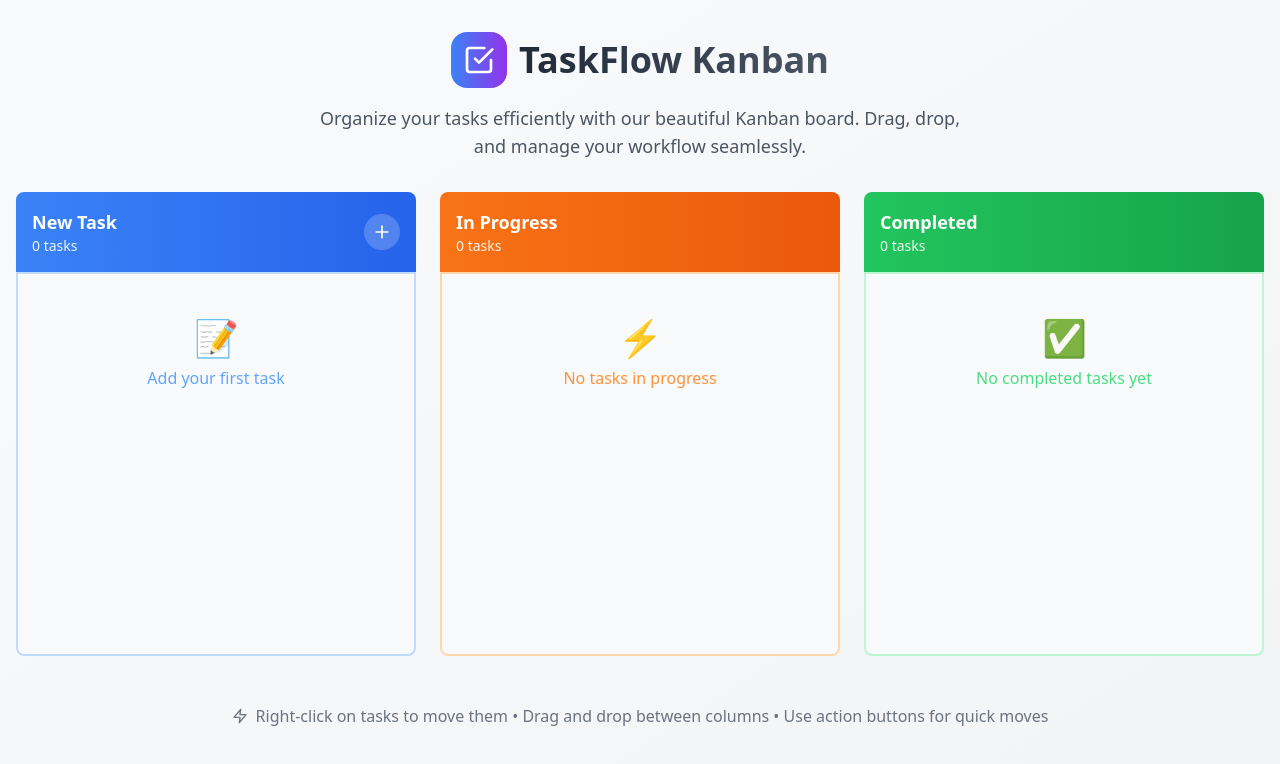
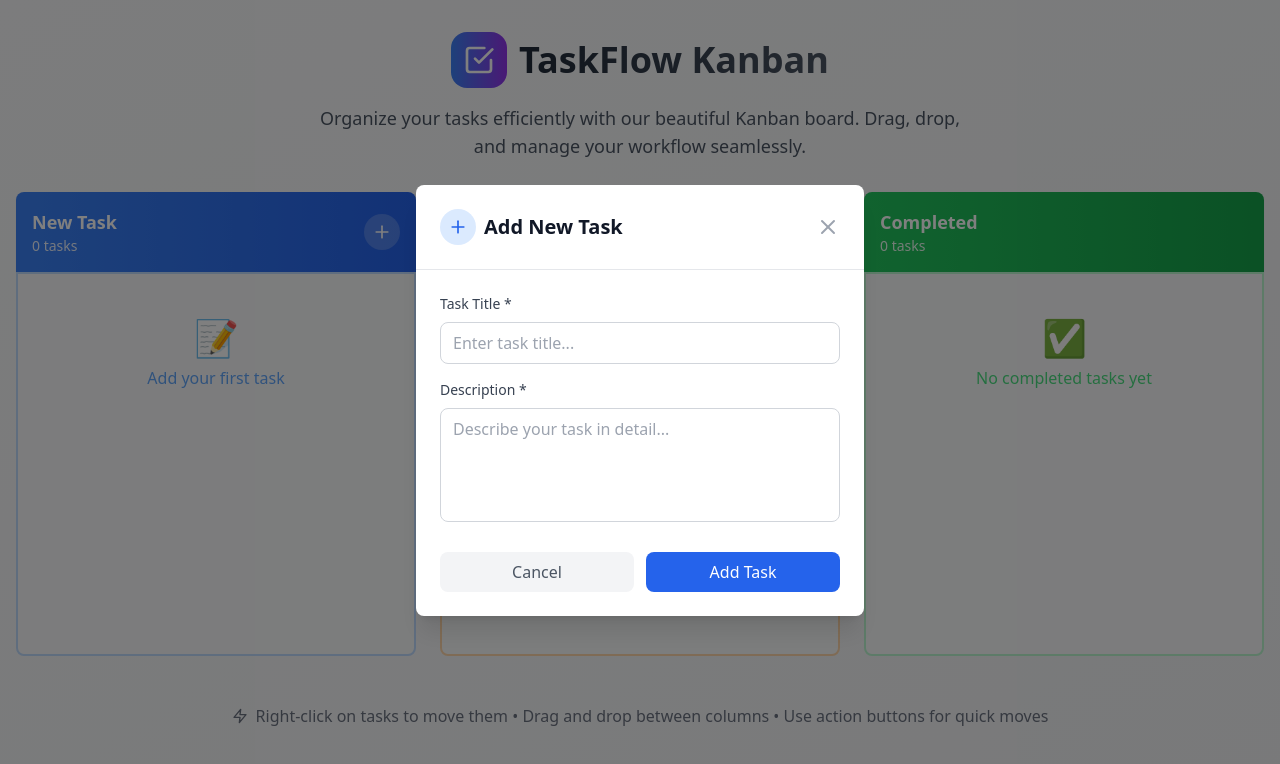
Before and after one commit to mdawlad29/taskFlow-kanban, a React (Vite) app: page / in a window 1280 px wide. Both pictures are taken after a click on the button "Add new task". Shown: the top 764 px of the page. Built offline with nearby package versions, Linux system fonts and the light colour scheme.

Commit message:
Add task modal

```diff
--- a/src/components/Column/index.tsx
+++ b/src/components/Column/index.tsx
@@ -1,12 +1,31 @@
+import { useState } from "react";
 import Card from "../../shared/Card";
+import { AddTodoModal } from "../../modal/AddTodoModal";
+import { useTodos } from "../../hooks/useTodos";
 
 const Column = () => {
+  const [showAddModal, setShowAddModal] = useState(false);
+  const { addTodo } = useTodos();
+
   return (
-    <div className="grid grid-cols-1 lg:grid-cols-3 md:grid-cols-2 gap-6 max-w-7xl mx-auto">
-      <Card title="new task" status="new" todos={[]} />
-      <Card title="in progress" status="ongoing" todos={[]} />
-      <Card title="completed" status="done" todos={[]} />
-    </div>
+    <>
+      <div className="grid grid-cols-1 lg:grid-cols-3 md:grid-cols-2 gap-6 max-w-7xl mx-auto">
+        <Card
+          title="new task"
+          status="new"
+          todos={[]}
+          onAddTodo={() => setShowAddModal(true)}
+        />
+        <Card title="in progress" status="ongoing" todos={[]} />
+        <Card title="completed" status="done" todos={[]} />
+      </div>
+
+      <AddTodoModal
+        isOpen={showAddModal}
+        onClose={() => setShowAddModal(false)}
+        onAdd={addTodo}
+      />
+    </>
   );
 };
 
--- /dev/null
+++ b/src/hooks/useTodos.ts
@@ -0,0 +1,23 @@
+import { useState, useCallback } from "react";
+import { Todo } from "../types/todo";
+
+export const useTodos = () => {
+  const [todos, setTodos] = useState<Todo[]>([]);
+
+  const addTodo = useCallback((title: string, description: string) => {
+    const newTodo: Todo = {
+      id: Date.now().toString(),
+      title,
+      description,
+      status: "new",
+      createdAt: new Date(),
+      movedAt: new Date(),
+    };
+    setTodos((prev) => [newTodo, ...prev]);
+  }, []);
+
+  return {
+    todos,
+    addTodo,
+  };
+};
--- /dev/null
+++ b/src/modal/AddTodoModal.tsx
@@ -0,0 +1,116 @@
+import React, { useState } from "react";
+import { X, Plus } from "lucide-react";
+
+interface AddTodoModalProps {
+  isOpen: boolean;
+  onClose: () => void;
+  onAdd: (title: string, description: string) => void;
+}
+
+export const AddTodoModal: React.FC<AddTodoModalProps> = ({
+  isOpen,
+  onClose,
+  onAdd,
+}) => {
+  const [title, setTitle] = useState("");
+  const [description, setDescription] = useState("");
+
+  const handleSubmit = (e: React.FormEvent) => {
+    e.preventDefault();
+    if (title.trim() && description.trim()) {
+      onAdd(title.trim(), description.trim());
+      setTitle("");
+      setDescription("");
+      onClose();
+    }
+  };
+
+  const handleClose = () => {
+    setTitle("");
+    setDescription("");
+    onClose();
+  };
+
+  if (!isOpen) return null;
+
+  return (
+    <div className="fixed inset-0 bg-black/50 flex items-center justify-center z-50 p-4">
+      <div className="bg-white rounded-lg shadow-xl max-w-md w-full max-h-[90vh] overflow-y-auto">
+        {/*<--- Header --->*/}
+        <div className="flex items-center justify-between p-6 border-b border-gray-200">
+          <div className="flex items-center gap-2">
+            <div className="bg-blue-100 p-2 rounded-full">
+              <Plus size={20} className="text-blue-600" />
+            </div>
+
+            <h2 className="text-xl font-semibold text-gray-900">
+              Add New Task
+            </h2>
+          </div>
+
+          <button
+            onClick={handleClose}
+            className="text-gray-400 hover:text-gray-600 transition-colors"
+          >
+            <X size={24} />
+          </button>
+        </div>
+
+        {/*<--- Form --->*/}
+        <form onSubmit={handleSubmit} className="p-6">
+          <div className="mb-4">
+            <label
+              htmlFor="title"
+              className="block text-sm font-medium text-gray-700 mb-2"
+            >
+              Task Title *
+            </label>
+            <input
+              id="title"
+              type="text"
+              value={title}
+              onChange={(e) => setTitle(e.target.value)}
+              className="w-full px-3 py-2 border border-gray-300 rounded-lg focus:outline-none focus:ring-1 focus:ring-blue-500 focus:border-transparent transition-all"
+              placeholder="Enter task title..."
+              required
+            />
+          </div>
+
+          <div className="mb-6">
+            <label
+              htmlFor="description"
+              className="block text-sm font-medium text-gray-700 mb-2"
+            >
+              Description *
+            </label>
+            <textarea
+              id="description"
+              value={description}
+              onChange={(e) => setDescription(e.target.value)}
+              rows={4}
+              className="w-full px-3 py-2 border border-gray-300 rounded-lg focus:ring-1 focus:ring-blue-500 focus:border-transparent transition-all resize-none focus:outline-none"
+              placeholder="Describe your task in detail..."
+              required
+            />
+          </div>
+
+          <div className="flex gap-3">
+            <button
+              type="button"
+              onClick={handleClose}
+              className="flex-1 px-4 py-2 text-gray-600 bg-gray-100 hover:bg-gray-200 rounded-lg transition-colors"
+            >
+              Cancel
+            </button>
+            <button
+              type="submit"
+              className="flex-1 px-4 py-2 bg-blue-600 hover:bg-blue-700 text-white rounded-lg transition-colors font-medium"
+            >
+              Add Task
+            </button>
+          </div>
+        </form>
+      </div>
+    </div>
+  );
+};
--- a/src/shared/Card/index.tsx
+++ b/src/shared/Card/index.tsx
@@ -6,9 +6,10 @@ interface ColumnProps {
   title: string;
   status: TodoStatus;
   todos?: Todo[];
+  onAddTodo?: () => void;
 }
 
-const Card = ({ title, status, todos }: ColumnProps) => {
+const Card = ({ title, status, todos, onAddTodo }: ColumnProps) => {
   const config = getColumnConfig(status);
   const canAddTodo = status === "new";
 
@@ -24,8 +25,9 @@ const Card = ({ title, status, todos }: ColumnProps) => {
             <p className="text-sm opacity-90">{todos?.length} tasks</p>
           </div>
 
-          {canAddTodo && (
+          {canAddTodo && onAddTodo && (
             <button
+              onClick={onAddTodo}
               className="bg-white/20 hover:bg-white/30 rounded-full p-2 transition-colors"
               title="Add new task"
             >
```
